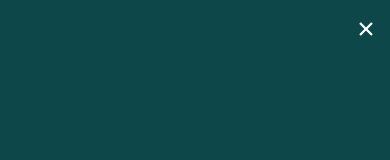
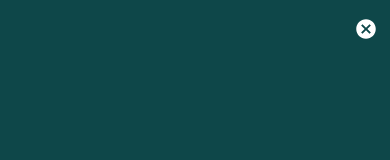
Before and after one commit to andrewwwmatsko/goit-react-hw-05, a React (Vite) app: page /movies in a window 390 px wide. Both pictures are taken after a click on the button 351 px from the left and 30 px from the top of the page. Shown: the top 160 px of the page. Built offline with nearby package versions, Linux system fonts and the light colour scheme; a web font is replaced by a local one.

Commit message:
loader color and close icon in Mobile menu changed

```diff
--- a/src/components/Loader/Loader.jsx
+++ b/src/components/Loader/Loader.jsx
@@ -7,7 +7,7 @@ const customStyles = {
 export default function Loader() {
   return (
     <>
-      <PacmanLoader color="rgb(154,0,0)" cssOverride={customStyles} />
+      <PacmanLoader color="#0e4749" cssOverride={customStyles} />
     </>
   );
 }
--- a/src/components/MobileMenu/MobileMenu.jsx
+++ b/src/components/MobileMenu/MobileMenu.jsx
@@ -1,4 +1,5 @@
 import { IoCloseSharp } from "react-icons/io5";
+import { IoMdCloseCircle } from "react-icons/io";
 
 import { motion } from "framer-motion";
 
@@ -7,10 +8,10 @@ import { Link } from "react-router-dom";
 
 const variants = {
   initial: {
-    clipPath: "circle(30px at calc(100% - 40px) 20px)",
+    clipPath: "circle(30px at calc(100% - 40px) 10px)",
   },
   open: (height = 1000) => ({
-    clipPath: `circle(${height * 2 + 200}px at calc(100% - 40px) 20px)`,
+    clipPath: `circle(${height * 2 + 200}px at calc(100% - 40px) 10px)`,
     transition: {
       type: "spring",
       stiffness: 20,
@@ -18,7 +19,7 @@ const variants = {
     },
   }),
   closed: {
-    clipPath: "circle(30px at calc(100% - 40px) 20px)",
+    clipPath: "circle(30px at calc(100% - 40px) 0px)",
     transition: {
       type: "spring",
       stiffness: 400,
@@ -39,7 +40,7 @@ export default function MobileMenu({ onModalClose, isOpen }) {
         <div className={css.mobMenu}>
           <div className={css.mob}>
             <button className={css.menuCloseBtn} onClick={onModalClose}>
-              <IoCloseSharp size={24} />
+              <IoMdCloseCircle size={24} />
             </button>
             <nav className={css.mobMenuNavigation}>
               <ul className="mob-menu-list">
--- a/src/components/MobileMenu/MobileMenu.module.css
+++ b/src/components/MobileMenu/MobileMenu.module.css
@@ -43,6 +43,12 @@
   border-radius: 50%;
   cursor: pointer;
   color: #fff;
+
+  transition: transform 250ms cubic-bezier(0.075, 0.82, 0.165, 1);
+}
+
+.menuCloseBtn:active {
+  transform: scale(0.9);
 }
 
 @media screen and (min-width: 425px) {
--- a/src/components/Navigation/Navigation.module.css
+++ b/src/components/Navigation/Navigation.module.css
@@ -1,6 +1,5 @@
 .header {
   padding: 6px 0;
-  /* background-color: rgb(154, 0, 0); */
   background-color: #0e4749;
   border-end-start-radius: 20px;
   border-end-end-radius: 20px;
```
